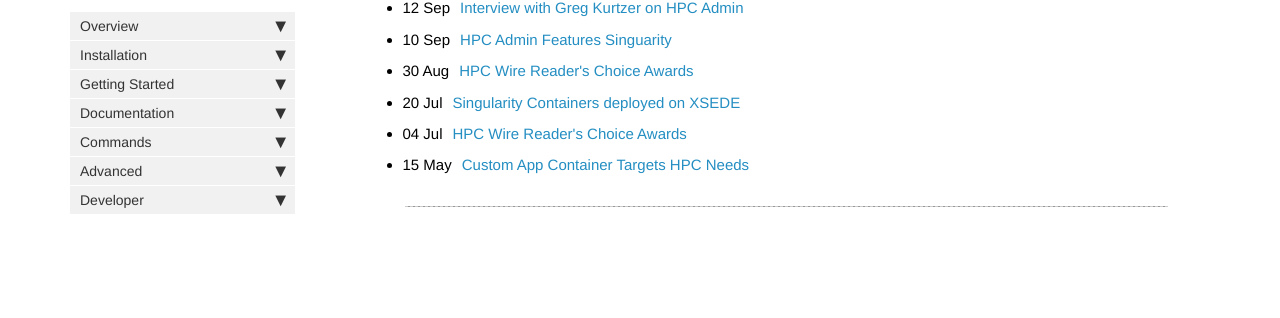
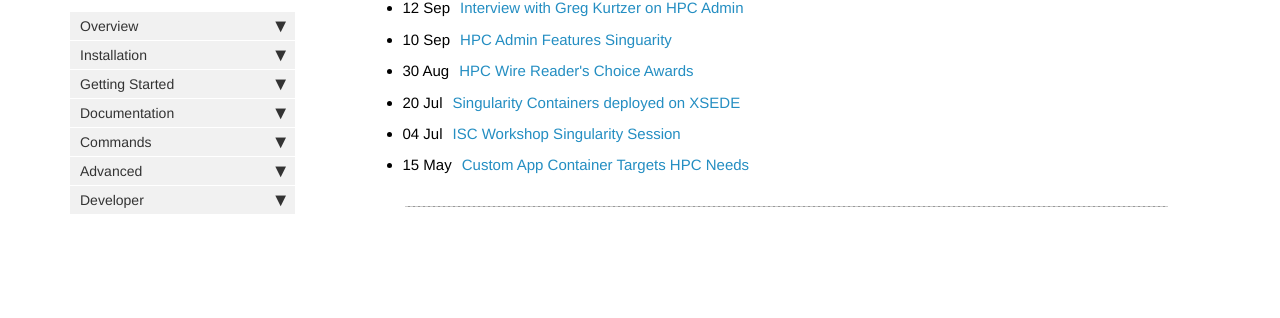
Before and after one commit to singularityware/singularityware.github.io, a Jekyll site: the page built from pages/news/news_archive.html, in a window 1280 px wide. Shown: the part 268-586 px from the top of the page. Built offline with Jekyll 4.4.1, drawn with Linux system fonts in a browser that asks for light colours; nearby versions of some CDN libraries; comment, search, counter and statistics services are not loaded.

Commit message:
modified:   _posts/news/2016-07-04-missing-pieces-hpc.md

```diff
--- a/_posts/news/2016-07-04-missing-pieces-hpc.md
+++ b/_posts/news/2016-07-04-missing-pieces-hpc.md
@@ -1,5 +1,5 @@
 ---
-title:  "HPC Wire Reader's Choice Awards"
+title:  "ISC Workshop Singularity Session"
 category: news
 tags: [news video]
 permalink: 2016-missing-pieces-hpc-workshop
```
